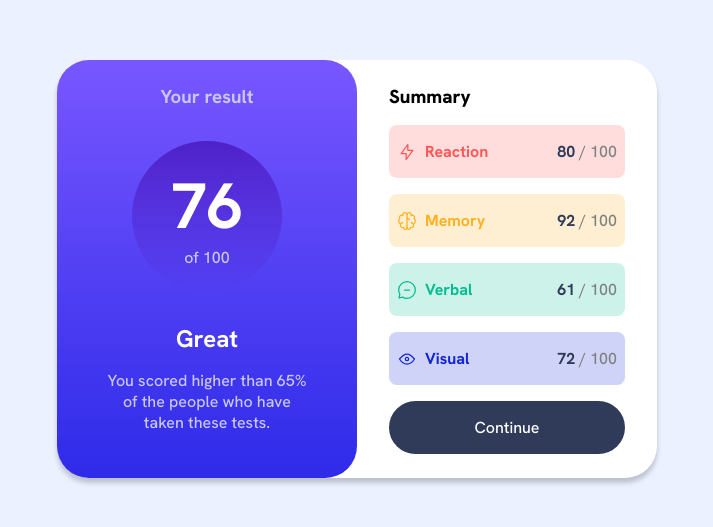
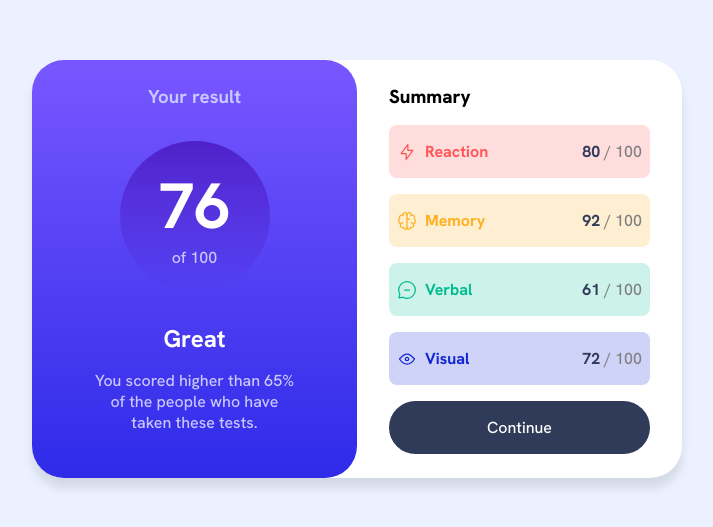
Before and after one commit to dawidchatkiewicz/result-summary-component-fm, a plain HTML site: page index.html in a window 1280 px wide. Shown: the part 131-658 px from the top of the page, without its empty margins (283-996 px from the left). Drawn offline with Linux system fonts and the light colour scheme.

Commit message:
More css variables and mobile first

```diff
--- a/style.css
+++ b/style.css
@@ -13,34 +13,38 @@
 	--pale-blue: hsl(221, 100%, 96%);
 	--light-lavender: hsl(241, 100%, 89%);
 	--dark-gray-blue: hsl(224, 30%, 27%);
+
+	--ff-base: 'Hanken Grotesk', sans-serif;
+
+	--fw-regular: 800;
 }
 * {
 	paddding: 0;
 	margin: 0;
 	box-sizing: border-box;
-	font-family: 'Hanken Grotesk', sans-serif;
+	font-family: var(--ff-base);
 }
 body {
 	min-height: 100vh;
 	display: flex;
-	align-items: center;
+	align-items: flex-start;
 	justify-content: center;
-	background-color: var(--pale-blue);
+	background-color: var(--white);
 }
 .card {
-	box-shadow: rgba(0, 0, 0, 0.2) 0px 5px 5px;
-	border-radius: 2rem;
-	width: 600px;
+	box-shadow: none;
+	width: 650px;
 	background-color: var(--white);
 }
 .card-container {
 	display: flex;
+	flex-direction: column;
 	justify-content: space-between;
 }
 .result {
-	width: 50%;
+	width: 100%;
 	padding: 1.5rem 2rem;
-	border-radius: 2rem;
+	border-radius: 0 0 1rem 1rem;
 	background: linear-gradient(to bottom, var(--light-slate-blue-background), var(--light-royal-blue-background));
 	text-align: center;
 	display: flex;
@@ -77,10 +81,10 @@ body {
 }
 .result__info {
 	color: var(--light-lavender);
-	width: 200px;
+	width: 250px;
 }
 .summary {
-	width: 50%;
+	width: 100%;
 	padding: 1.5rem 2rem;
 	display: flex;
 	flex-direction: column;
@@ -88,7 +92,7 @@ body {
 }
 .summary__title {
 	color: #000;
-	font-weight: 800;
+	font-weight: var(--fw-regular);
 }
 .summary__rows {
 	display: flex;
@@ -150,25 +154,26 @@ body {
 	background: linear-gradient(to bottom, var(--light-slate-blue-background), var(--light-royal-blue-background));
 }
 
-@media screen and (max-width: 650px) {
+@media screen and (min-width: 650px) {
 	body {
-		align-items: flex-start;
-		background-color: var(--white);
+		align-items: center;
+		background-color: var(--pale-blue);
 	}
 	.card {
-		box-shadow: none;
+		border-radius: 2rem;
+		box-shadow: rgba(0, 0, 0, 0.1) 0px 10px 10px;
 	}
 	.card-container {
-		flex-direction: column;
+		flex-direction: row;
 	}
 	.result {
-		border-radius: 0 0 1rem 1rem;
-		width: 100%;
+		border-radius: 2rem;
+		width: 50%;
 	}
 	.summary {
-		width: 100%;
+		width: 50%;
 	}
 	.result__info {
-		width: 250px;
+		width: 200px;
 	}
 }
```
